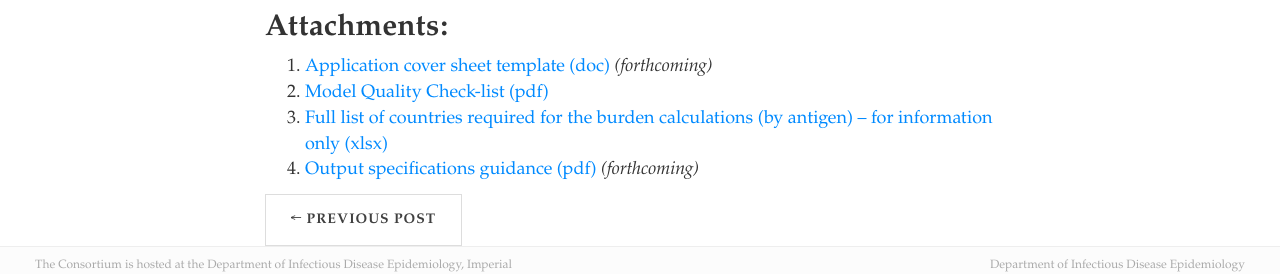
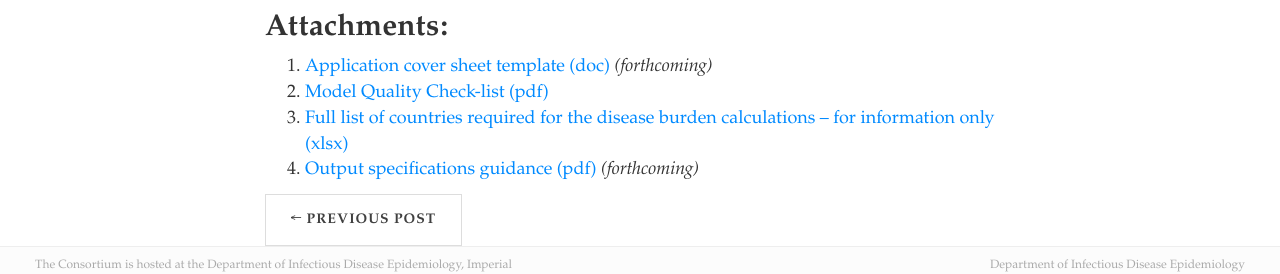
Before and after one commit to vimchub/vaccineimpact, a Jekyll site: the page built from _posts/2017-12-19-request-for-proposals-yellow-fever-rubella-Japanese-encephalitis-closing date January 30.md, in a window 1280 px wide and 900 px high, scrolled down 2285 px. Shown: the part 539-813 px from the top of the window. Built offline with Jekyll 4.4.1, drawn with Linux system fonts in a browser that asks for light colours; nearby versions of some CDN libraries.

Commit message:
Update 2017-12-19-request-for-proposals-yellow-fever-rubella-Japanese-encephalitis-closing date January 30.md

```diff
--- a/_posts/2017-12-19-request-for-proposals-yellow-fever-rubella-Japanese-encephalitis-closing date January 30.md
+++ b/_posts/2017-12-19-request-for-proposals-yellow-fever-rubella-Japanese-encephalitis-closing date January 30.md
@@ -58,5 +58,5 @@ _Note: If offered to join the Consortium, a detailed budget break-down will be r
 ## Attachments:
 1.	[Application cover sheet template (doc)]() _(forthcoming)_
 2.	[Model Quality Check-list (pdf)](/resources/VIMC_model_standards.pdf)
-3.	[Full list of countries required for the burden calculations (by antigen) – for information only (xlsx)](/resources/VIMC_countries.xlsx)
+3.	[Full list of countries required for the disease burden calculations – for information only (xlsx)](/resources/VIMC_countries.xlsx)
 4.	[Output specifications guidance (pdf)]() _(forthcoming)_
```
